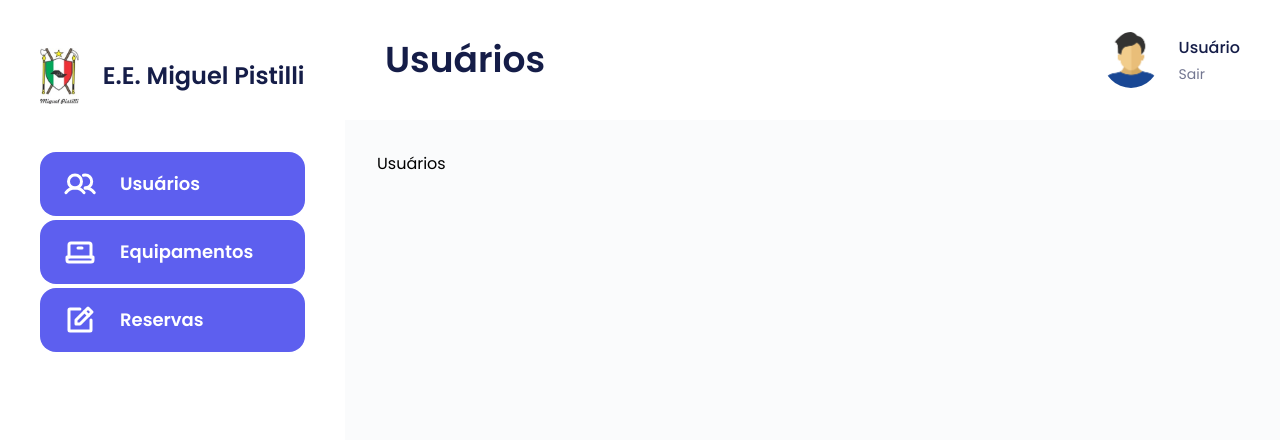
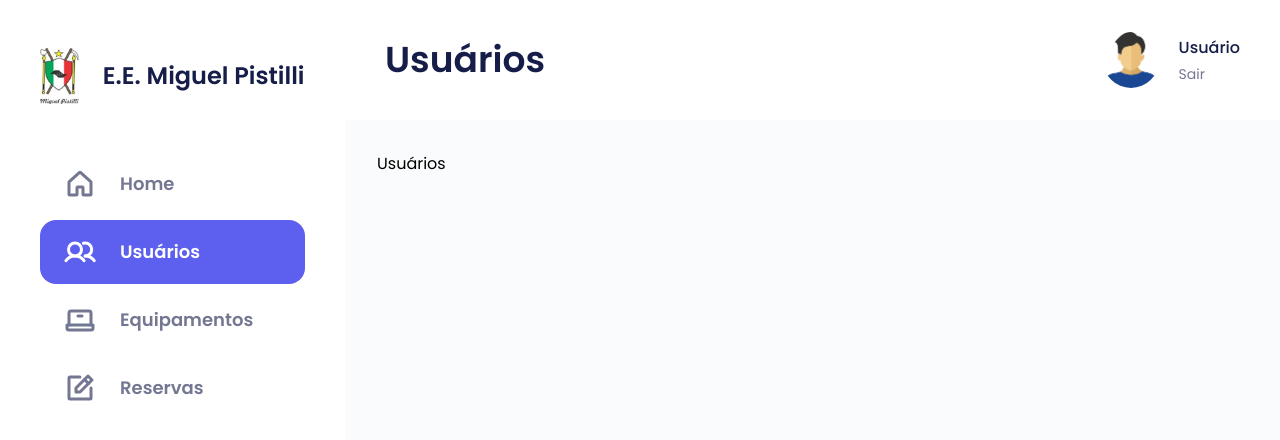
Before and after one commit to douglas-sf/miguel-pistilli, a React (Vite) app: page /usuarios in a window 1280 px wide. Shown: the top 440 px of the page. Built offline with nearby package versions, Linux system fonts and the light colour scheme.

Commit message:
Menu adjusted

```diff
--- a/package.json
+++ b/package.json
@@ -10,7 +10,6 @@
     "preview": "vite preview"
   },
   "dependencies": {
-    "@radix-ui/react-accordion": "^1.1.2",
     "axios": "^1.7.2",
     "phosphor-react": "^1.4.1",
     "react": "^18.2.0",
--- a/src/components/Menu.tsx
+++ b/src/components/Menu.tsx
@@ -1,8 +1,26 @@
-import * as Accordion from '@radix-ui/react-accordion';
-import { Laptop, NotePencil, Users } from 'phosphor-react';
-import { Link } from 'react-router-dom';
+import { House, IconProps, Laptop, NotePencil, Users } from 'phosphor-react';
+import { ForwardRefExoticComponent } from 'react';
+import { Link, useLocation } from 'react-router-dom';
+
+import { MenuOption } from './MenuOption';
+
+interface Option {
+  href: string;
+  label: string;
+  Icon: ForwardRefExoticComponent<IconProps & React.RefAttributes<SVGSVGElement>>;
+  isActive: boolean;
+}
 
 export function Menu() {
+  const { pathname } = useLocation();
+
+  const options: Option[] = [
+    { href: '/', label: 'Home', Icon: House, isActive: pathname === '/' },
+    { href: '/usuarios', label: 'Usuários', Icon: Users, isActive: pathname.startsWith('/usuarios') },
+    { href: '/equipamentos', label: 'Equipamentos', Icon: Laptop, isActive: pathname.startsWith('/equipamentos') },
+    { href: '/reservas', label: 'Reservas', Icon: NotePencil, isActive: pathname.startsWith('/reservas') },
+  ];
+
   return (
     <aside className="px-10 py-12 w-[345px] bg-white">
       <header>
@@ -13,52 +31,12 @@ export function Menu() {
         </Link>
       </header>
 
-      <section className="mt-12 flex flex-col gap-1">
-        <Accordion.Root type="multiple" className="flex flex-col gap-1">
-          <Accordion.Item value="item-1">
-            <Accordion.Trigger className="px-6 py-4 w-full flex items-center gap-6 bg-primary-900 rounded-2xl text-white hover:bg-primary-dark-shade transition-colors">
-              <Users size={32} weight="bold" />
-              <Link to="/usuarios" className="font-semibold text-lg">
-                Usuários
-              </Link>
-            </Accordion.Trigger>
-
-            <Accordion.Content>
-              <ul>
-                <li>Cadastro</li>
-                <li>Lista</li>
-              </ul>
-            </Accordion.Content>
-          </Accordion.Item>
-
-          <Accordion.Item value="item-2">
-            <Accordion.Trigger className="px-6 py-4 w-full flex items-center gap-6 bg-primary-900 rounded-2xl text-white">
-              <Laptop size={32} weight="bold" />
-              <span className="font-semibold text-lg">Equipamentos</span>
-            </Accordion.Trigger>
-
-            <Accordion.Content>
-              <ul>
-                <li>Cadastro</li>
-                <li>Lista</li>
-              </ul>
-            </Accordion.Content>
-          </Accordion.Item>
-
-          <Accordion.Item value="item-3">
-            <Accordion.Trigger className="px-6 py-4 w-full flex items-center gap-6 bg-primary-900 rounded-2xl text-white">
-              <NotePencil size={32} weight="bold" />
-              <span className="font-semibold text-lg">Reservas</span>
-            </Accordion.Trigger>
-
-            <Accordion.Content>
-              <ul>
-                <li>Minhas Reservas</li>
-                <li>Reservar</li>
-              </ul>
-            </Accordion.Content>
-          </Accordion.Item>
-        </Accordion.Root>
+      <section>
+        <ul className="mt-12 flex flex-col gap-1">
+          {options.map((option) => (
+            <MenuOption {...option} />
+          ))}
+        </ul>
       </section>
     </aside>
   );
--- /dev/null
+++ b/src/components/MenuOption.tsx
@@ -0,0 +1,28 @@
+import { IconProps } from 'phosphor-react';
+import { ForwardRefExoticComponent } from 'react';
+import { Link } from 'react-router-dom';
+
+interface MenuOptionProps {
+  href: string;
+  label: string;
+  isActive: boolean;
+  Icon: ForwardRefExoticComponent<IconProps & React.RefAttributes<SVGSVGElement>>;
+}
+
+export function MenuOption({ href, isActive, Icon, label }: MenuOptionProps) {
+  const activeButton = isActive
+    ? ' bg-primary-900 text-white'
+    : ' text-blueGray-700 hover:bg-primary-900 hover:text-white';
+
+  return (
+    <li>
+      <Link
+        to={href}
+        className={'px-6 py-4 w-full flex items-center gap-6 rounded-2xl transition-colors' + activeButton}
+      >
+        <Icon size={32} weight="bold" />
+        <span className="font-semibold text-lg">{label}</span>
+      </Link>
+    </li>
+  );
+}
```
Also changed, not shown: 1 other file (tests, documents, lock files or other folders).
